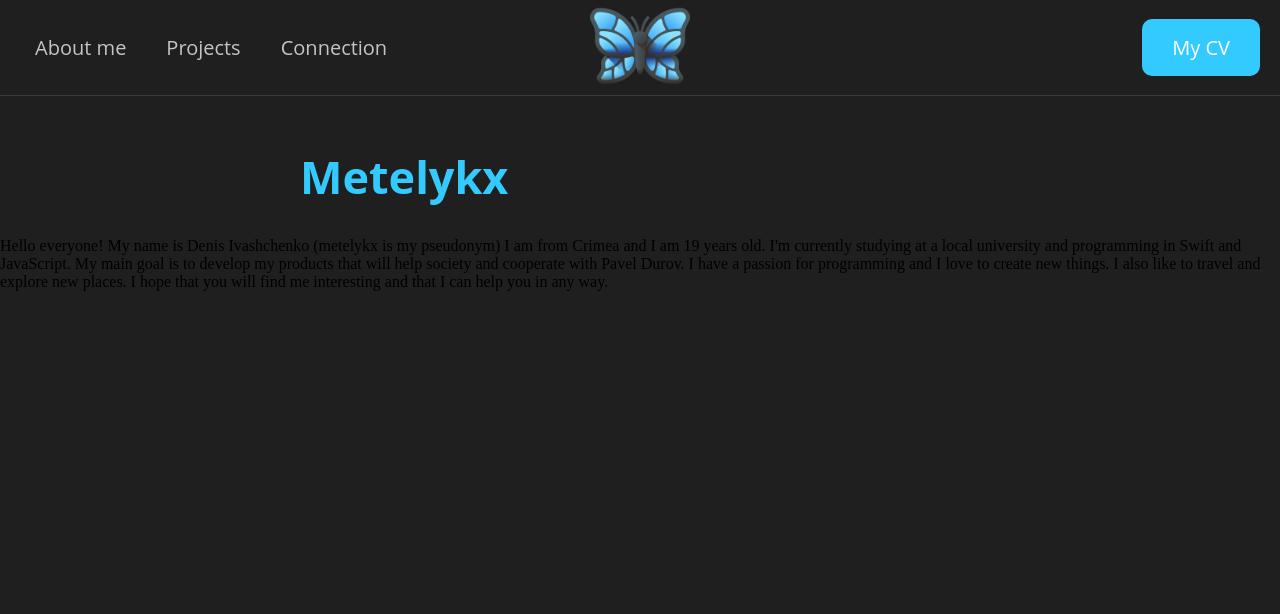
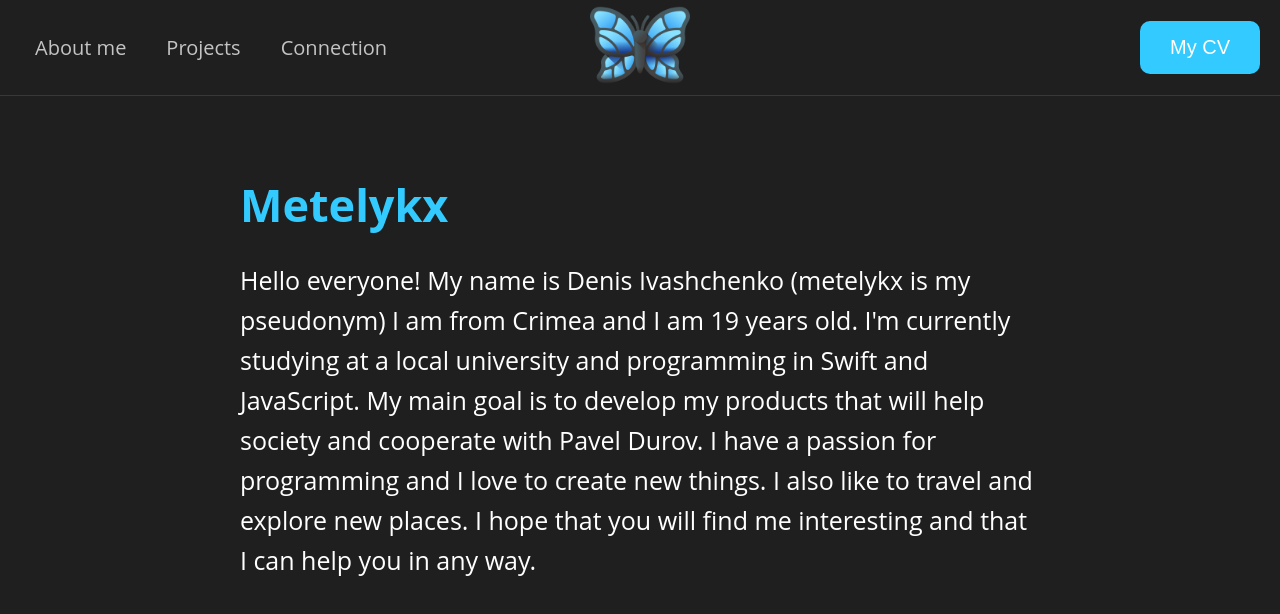
Before and after one commit to metelykx/website, a Vue app: page / in a window 1280 px wide. Shown: the top 614 px of the page. Built offline with nearby package versions, Linux system fonts and the light colour scheme.

Commit message:
style text

```diff
--- a/src/App.vue
+++ b/src/App.vue
@@ -19,8 +19,7 @@
   </div>
   <hr class="separator">
 
-
-
+  <!-- Блок "About Me" -->
   <div class="aboutMe">
     <h1>Metelykx</h1>
     <p>Hello everyone! My name is Denis Ivashchenko (metelykx is my pseudonym) I am from Crimea and I am 19 years old. I'm currently studying at a local university and programming in Swift and JavaScript.
@@ -40,6 +39,7 @@ body {
   background-color: #1F1F1F;
   margin: 0;
   padding: 0;
+  font-family: 'Open Sans', sans-serif; /* Добавлено для всего документа */
 }
 
 .head {
@@ -61,7 +61,6 @@ a {
   color: rgb(196, 196, 196);
   text-decoration: none; /* Убираем подчеркивание у ссылок по умолчанию */
   position: relative; /* Для позиционирования псевдоэлемента */
-  font-family: 'Open Sans', sans-serif;
 }
 
 a::after {
@@ -108,7 +107,6 @@ a:hover {
   border-radius: 10px; /* Закругленные углы */
   cursor: pointer; /* Курсор в виде указателя */
   transition: background-color 0.3s ease; /* Плавное изменение цвета */
-  font-family: 'Open Sans', sans-serif;
 }
 
 .my-button:hover {
@@ -123,13 +121,27 @@ a:hover {
   margin-top: 0px; /* Отступ сверху */
 }
 
-.aboutMe h1{
-  font-family: 'Open Sans', sans-serif;
-  font-weight:700;
-  color:#33CAFF;
-  font-size: 45px;
-  margin-left:300px;
-  margin-top:50px;
+.aboutMe {
+  max-width: 800px; /* Ограничение ширины текста */
+  margin: 0 auto; /* Центрирование блока */
+  padding: 20px; /* Отступы внутри блока */
 }
 
+.aboutMe h1 {
+  font-family: 'Open Sans', sans-serif;
+  font-weight: 700;
+  color: #33CAFF;
+  font-size: 45px;
+  margin-top: 50px;
+  margin-bottom: 20px; /* Отступ снизу */
+}
+
+.aboutMe p {
+  font-family: 'Open Sans', sans-serif;
+  font-weight: 400;
+  color: white;
+  font-size: 25px;
+  line-height: 1.6; /* Межстрочный интервал */
+  word-wrap: break-word; /* Перенос длинных слов */
+}
 </style>
```
